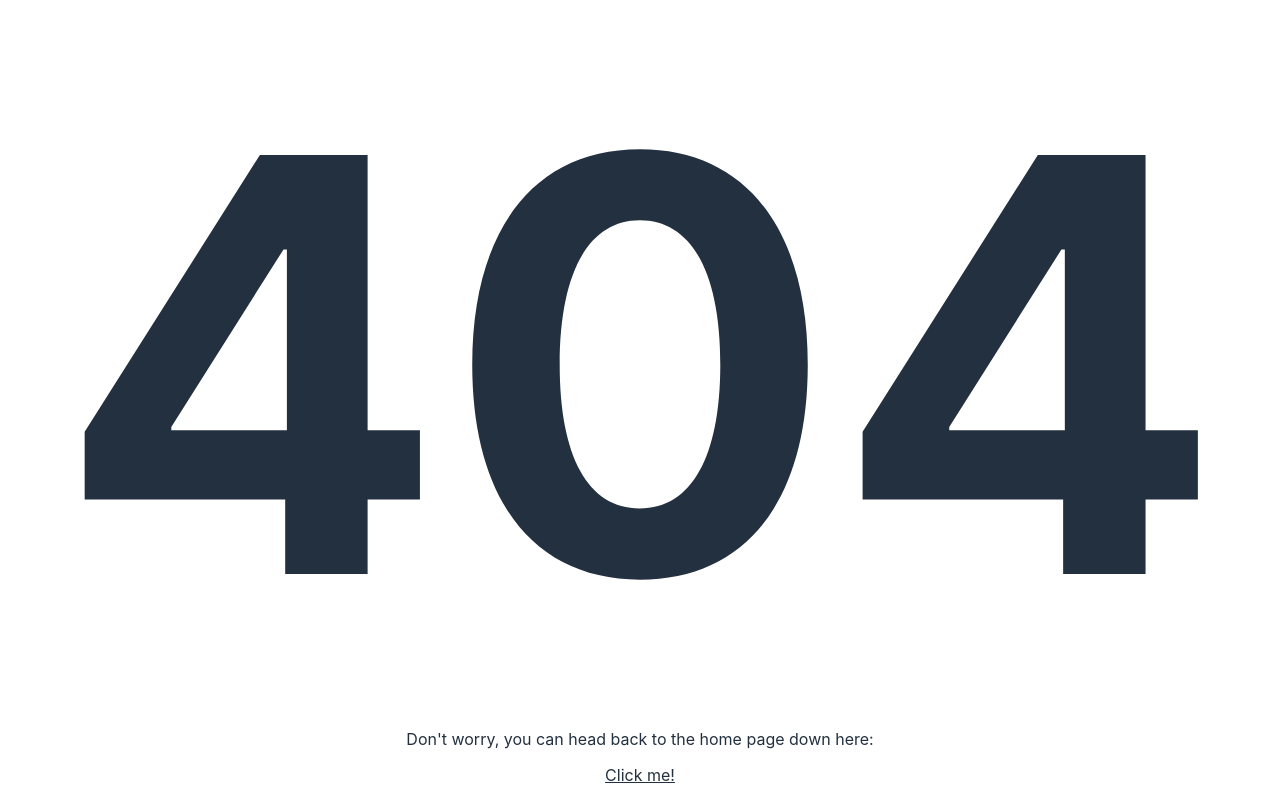
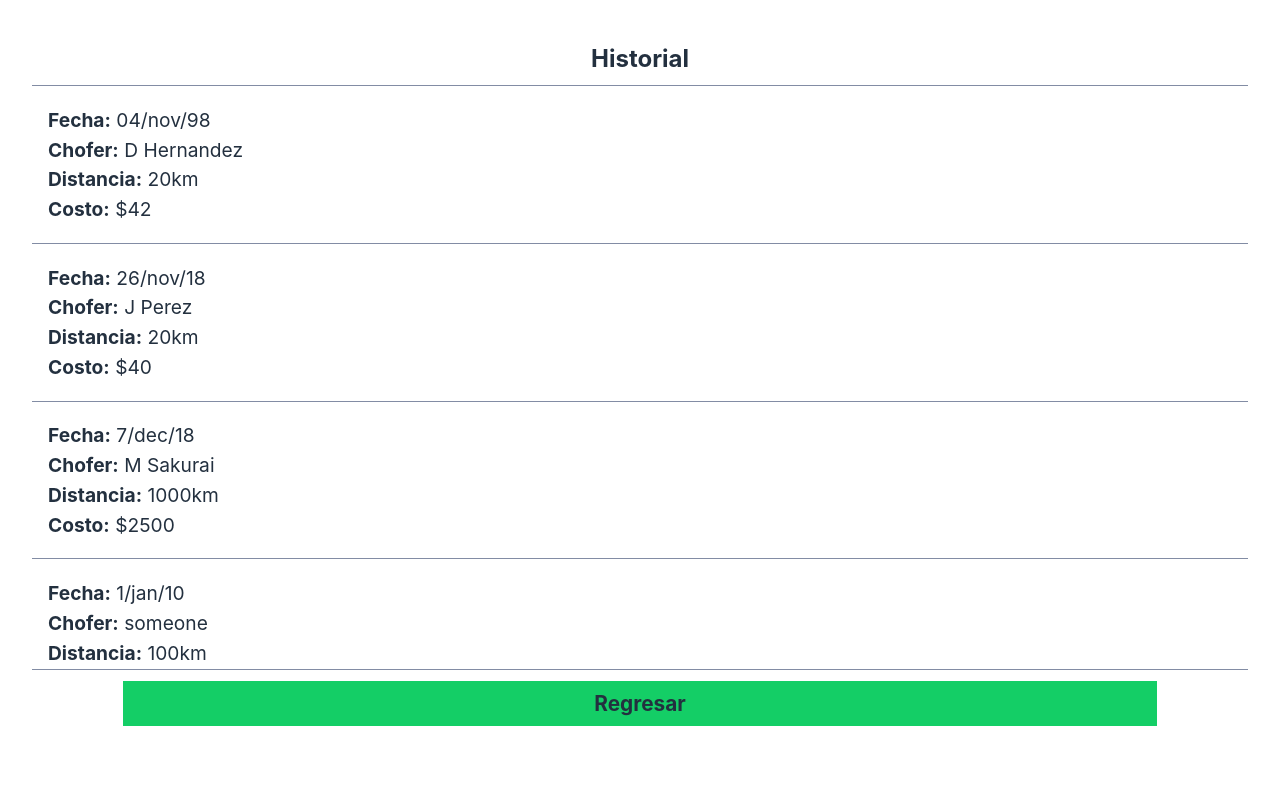
Before and after one commit to Huvok/AMSS, a React (Create React App) app in the folder webapp/: page /history in a window 1280 px wide. Before the commit this address had no page. Built offline with nearby package versions, Linux system fonts and the light colour scheme.

Commit message:
Add History component

```diff
--- a/webapp/src/App.jsx
+++ b/webapp/src/App.jsx
@@ -8,6 +8,7 @@ import Register from './components/Register';
 import Forgot from './components/Forgot';
 import Home from './components/Home';
 import Menu from './components/Menu';
+import History from './components/History';
 import FourOFour from './components/404';
 
 const Container = styled.div`
@@ -43,6 +44,9 @@ const App = () => (
       <Route path="/menu" render={() => (
         <Menu />
       )}/>
+      <Route path="/history" render={() => (
+        <History />
+      )}/>
       <Route render={() => (
         <FourOFour />
       )}/>
--- /dev/null
+++ b/webapp/src/components/History/HistoryItem.jsx
@@ -0,0 +1,22 @@
+import React from 'react';
+import styled from 'styled-components';
+
+const Container = styled.div`
+  padding: 1em;
+`
+
+const Paragraph = styled.p`
+  font-size: 1.2em;
+  margin: 0.3em 0;
+`
+
+const HistoryItem = ({ date, driver, distance, cost }) => (
+  <Container>
+    <Paragraph><strong>Fecha:</strong> {date}</Paragraph>
+    <Paragraph><strong>Chofer:</strong> {driver}</Paragraph>
+    <Paragraph><strong>Distancia:</strong> {distance}km</Paragraph>
+    <Paragraph><strong>Costo:</strong> ${cost}</Paragraph>
+  </Container>
+)
+
+export default HistoryItem;
--- /dev/null
+++ b/webapp/src/components/History/index.jsx
@@ -0,0 +1,88 @@
+import React from 'react';
+import styled from 'styled-components';
+import { Link } from 'react-router-dom';
+
+import HistoryItem from './HistoryItem';
+
+const Container = styled.div`
+  flex: 1;
+  display: flex;
+  flex-direction: column;
+  max-height: 100vh;
+  padding: 2em;
+`
+
+const Header = styled.h2`
+  text-align: center;
+  margin: 0.5em 0;
+`
+
+const HistoryList = styled.div`
+  flex: 1;
+  display: flex;
+  flex-direction: column;
+  border: 1px solid ${props => props.theme.lightgray};
+  border-left: 0;
+  border-right: 0;
+  overflow: scroll;
+
+  > div:not(:last-child) {
+    border-bottom: 1px solid ${props => props.theme.lightgray};
+  }
+`
+
+const Button = styled(Link)`
+  align-self: center;
+  width: 85%;
+  padding: 0.5em 1em;
+  border: 0;
+  margin: 0.5em 0.5em 2em;
+  background: ${props => props.theme.green};
+  color: inherit;
+  font-size: 1.3em;
+  font-weight: bold;
+  text-align: center;
+  text-decoration: none;
+  cursor: pointer;
+`
+
+const content = [
+  {
+    date: '04/nov/98',
+    driver: 'D Hernandez',
+    distance: 20,
+    cost: 42
+  },
+  {
+    date: '26/nov/18',
+    driver: 'J Perez',
+    distance: 20,
+    cost: 40
+  },
+  {
+    date: '7/dec/18',
+    driver: 'M Sakurai',
+    distance: 1000,
+    cost: 2500
+  },
+  {
+    date: '1/jan/10',
+    driver: 'someone',
+    distance: 100,
+    cost: 240
+  }
+]
+
+const History = () => (
+  <Container>
+    <Header>Historial</Header>
+    <HistoryList>
+      {content.map((item, index) => (
+        <HistoryItem {...item}/>
+      ))}
+    </HistoryList>
+    <Button to="/menu">Regresar</Button>
+  </Container>
+)
+
+export default History;
--- a/webapp/src/components/Menu/index.jsx
+++ b/webapp/src/components/Menu/index.jsx
@@ -1,5 +1,6 @@
 import React from 'react';
 import styled from 'styled-components';
+import { Link } from 'react-router-dom';
 
 const Container = styled.div`
   flex: 1;
@@ -10,6 +11,8 @@ const Container = styled.div`
 
 const Info = styled.div`
   flex: 1;
+  display: flex;
+  flex-direction: column;
 `
 
 const HorizontalField = styled.div`
@@ -38,15 +41,18 @@ const Options = styled.div`
   justify-content: space-around;
 `
 
-const Button = styled.button`
+const Button = styled(Link)`
   align-self: center;
   width: 85%;
   padding: 0.5em 1em;
   border: 0;
   margin: 0.5em 0.5em 2em;
   background: ${props => props.theme.green};
+  color: inherit;
   font-size: 1.3em;
   font-weight: bold;
+  text-align: center;
+  text-decoration: none;
   cursor: pointer;
 `
 
@@ -80,8 +86,8 @@ const Menu = () => (
       <HangingIcon className="fas fa-plus-circle fa-lg"/>
     </Info>
     <Options>
-      <Button>Ir a historial</Button>
-      <Button>Guardar y salir</Button>
+      <Button to="/history">Ir a historial</Button>
+      <Button to="/home">Guardar y salir</Button>
     </Options>
   </Container>
 )
```
